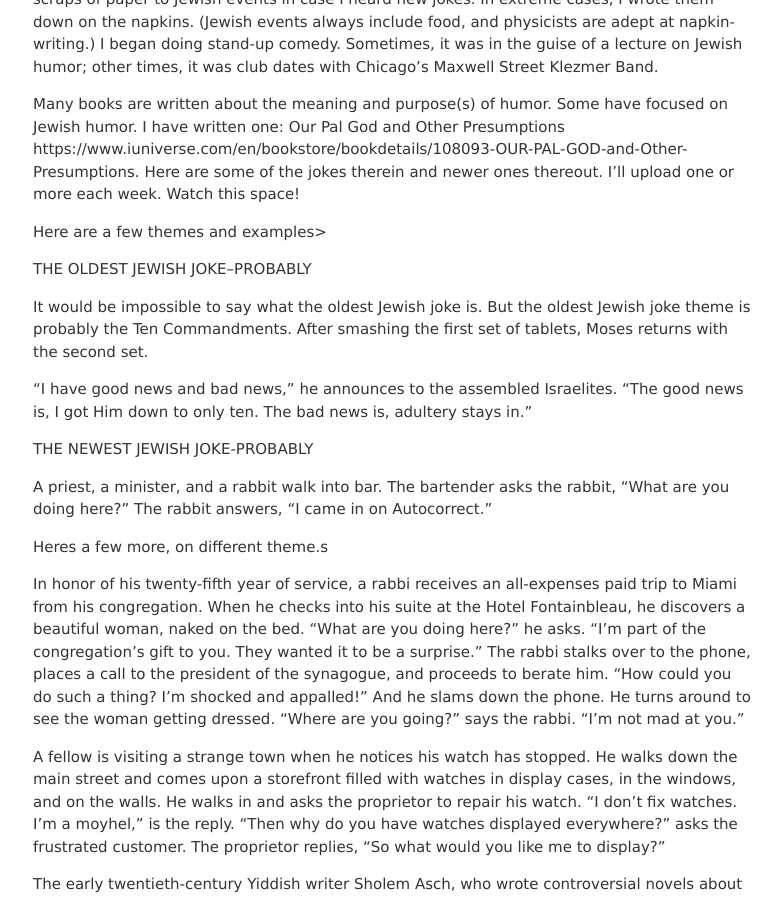
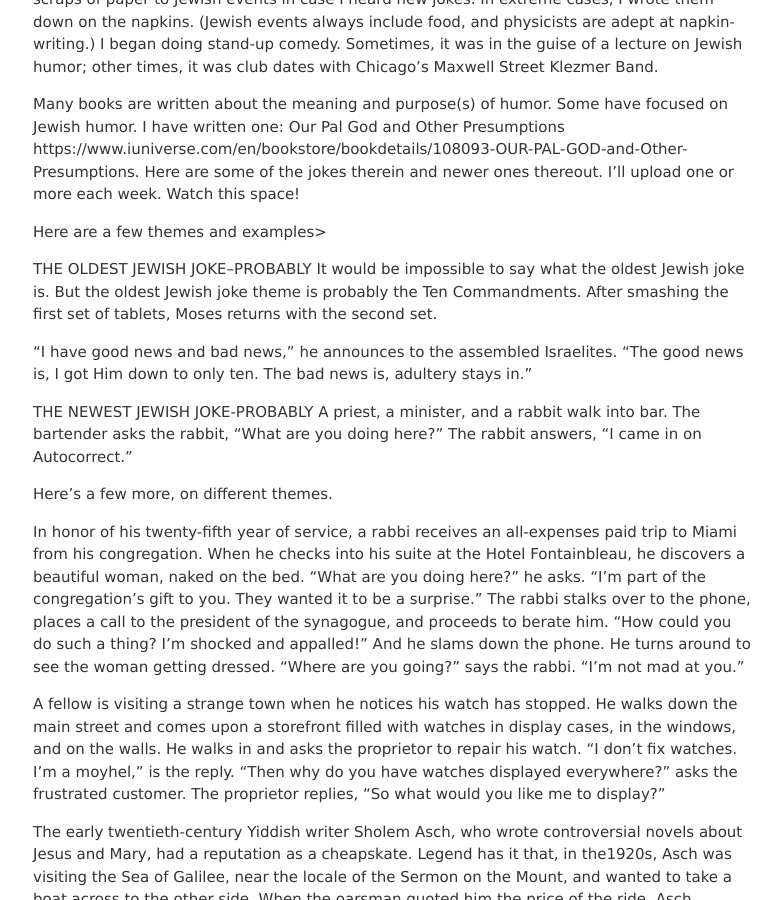
Before and after one commit to jvmallow/jvmallow.github.io, a Jekyll site: the page built from _posts/2025-05-31-Jewish_Humor.md, in a window 1280 px wide and 900 px high, scrolled down 537 px. Shown: the whole window, without its empty margins (247-1029 px from the left). Built offline with Jekyll 4.4.1, drawn with Linux system fonts in a browser that asks for light colours; a script that is not in the unit is left out.

Commit message:
Update 2025-05-31-Jewish_Humor.md

```diff
--- a/_posts/2025-05-31-Jewish_Humor.md
+++ b/_posts/2025-05-31-Jewish_Humor.md
@@ -17,16 +17,14 @@ Here are some of the jokes therein and newer ones thereout. I'll upload one or m
 Here are a few themes and examples>
 
 THE OLDEST JEWISH JOKE–PROBABLY
-
 It would be impossible to say what the oldest Jewish joke is. But the oldest Jewish joke theme is probably the Ten Commandments. After smashing the first set of tablets, Moses returns with the second set.
 
 “I have good news and bad news,” he announces to the assembled Israelites. “The good news is, I got Him down to only ten. The bad news is, adultery stays in.”
 
 THE NEWEST JEWISH JOKE-PROBABLY
-
 A priest, a minister, and a rabbit walk into  bar.  The bartender asks the rabbit, "What are you doing here?" The rabbit answers, "I came in on Autocorrect."
 
-Heres a few more, on different theme.s
+Here's a few more, on different themes.
 
 In honor of his twenty-fifth year of service, a rabbi receives an all-expenses paid trip to Miami from his congregation. When he checks into his suite at the Hotel Fontainbleau, he discovers a beautiful woman, naked on the bed.
 “What are you doing here?” he asks.
```
